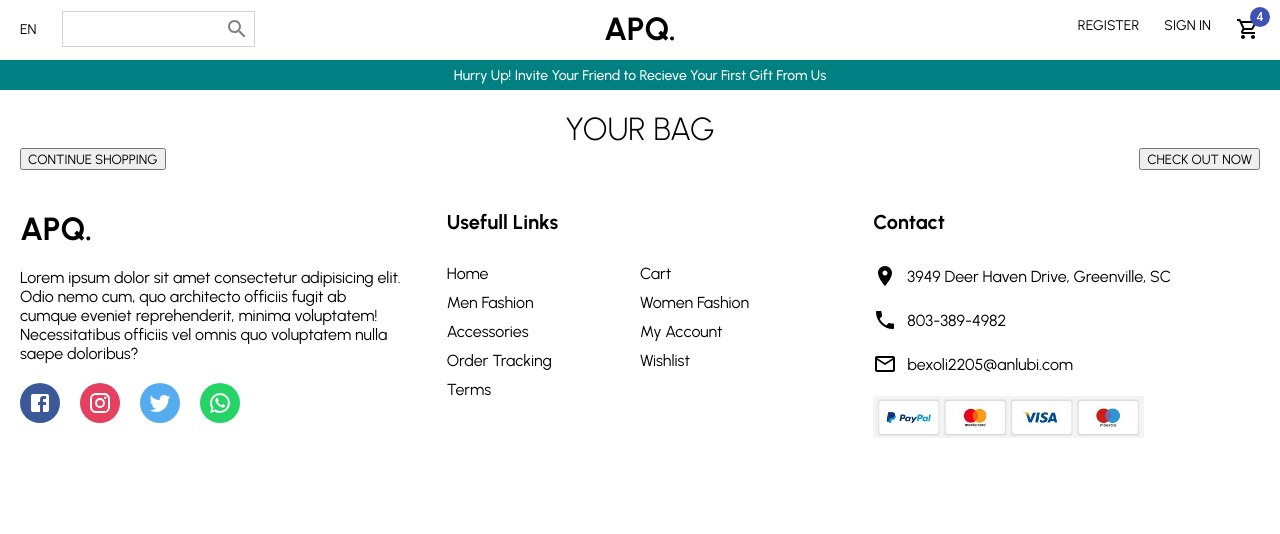
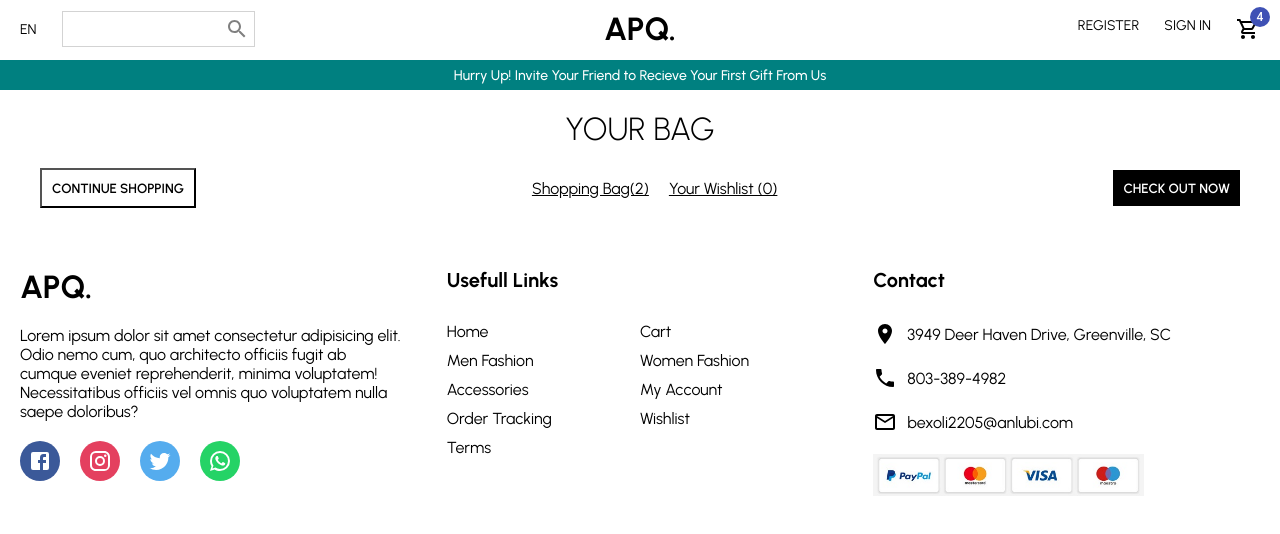
Before and after one commit to AliPooladmast/e-commerce, a React (Create React App) app: page / in a window 1280 px wide. Shown: the top 534 px of the page. Built offline with nearby package versions, Linux system fonts and the light colour scheme.

Commit message:
feat(cart): discriminate buttons into two different styles

```diff
--- a/src/pages/Cart/Cart.jsx
+++ b/src/pages/Cart/Cart.jsx
@@ -12,8 +12,12 @@ const Cart = () => {
       <div className={style.Wrapper}>
         <h1>YOUR BAG</h1>
         <div className={style.Top}>
-          <button>CONTINUE SHOPPING</button>
-          <button>CHECK OUT NOW</button>
+          <button className={style.Button}>CONTINUE SHOPPING</button>
+          <div className={style.TopTexts}>
+            <span>Shopping Bag(2)</span>
+            <span>Your Wishlist (0)</span>
+          </div>
+          <button className={style["Button--filled"]}>CHECK OUT NOW</button>
         </div>
         <div className={style.bottom}></div>
       </div>
--- a/src/pages/Cart/cart.module.scss
+++ b/src/pages/Cart/cart.module.scss
@@ -11,12 +11,21 @@
   display: flex;
   align-items: center;
   justify-content: space-between;
+  padding: 20px;
 }
 
 .Button {
   padding: 10px;
   font-weight: 600;
   cursor: pointer;
+  background-color: transparent;
+
+  &--filled {
+    @extend .Button;
+    border: none;
+    background-color: black;
+    color: white;
+  }
 }
 
 .TopTexts {
```
